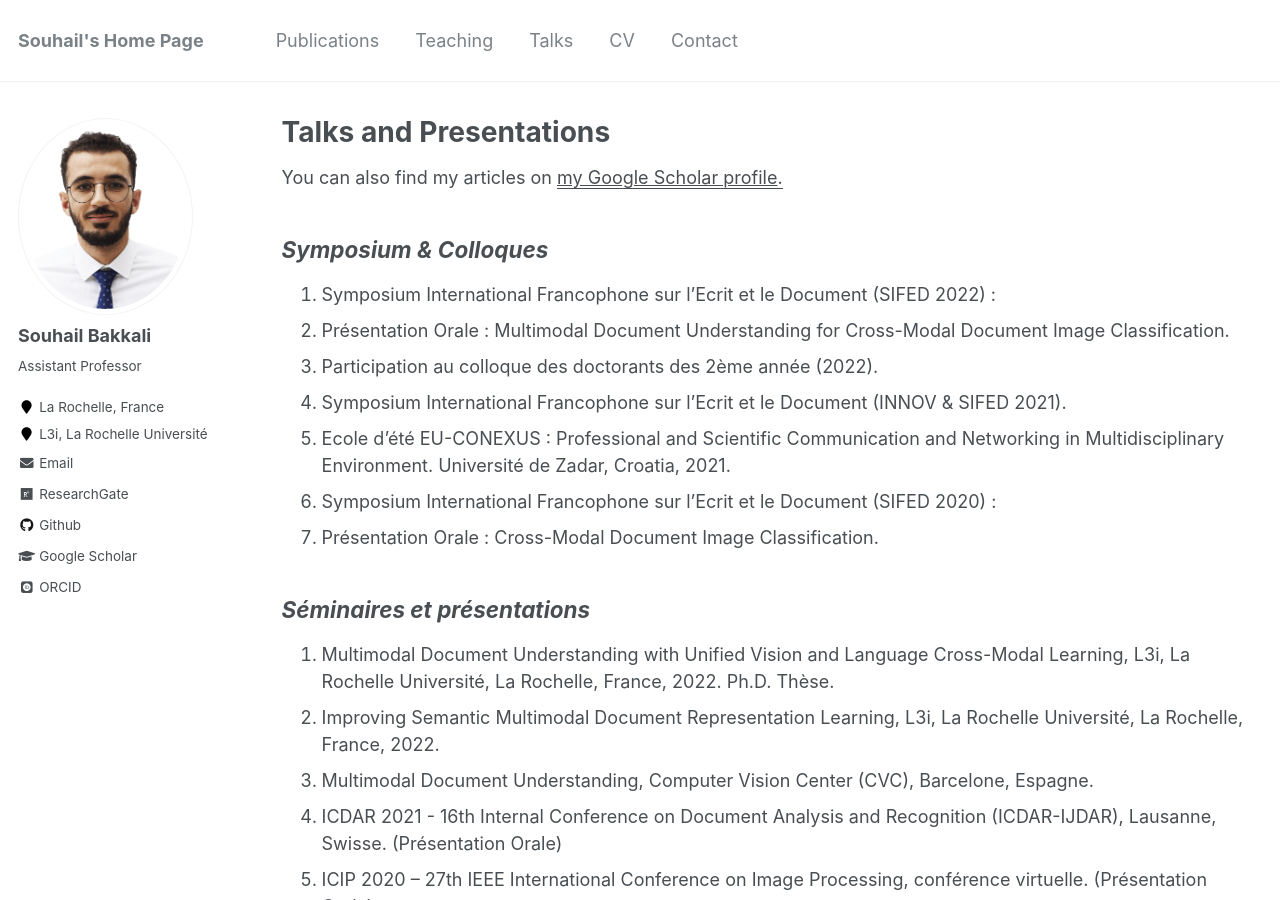
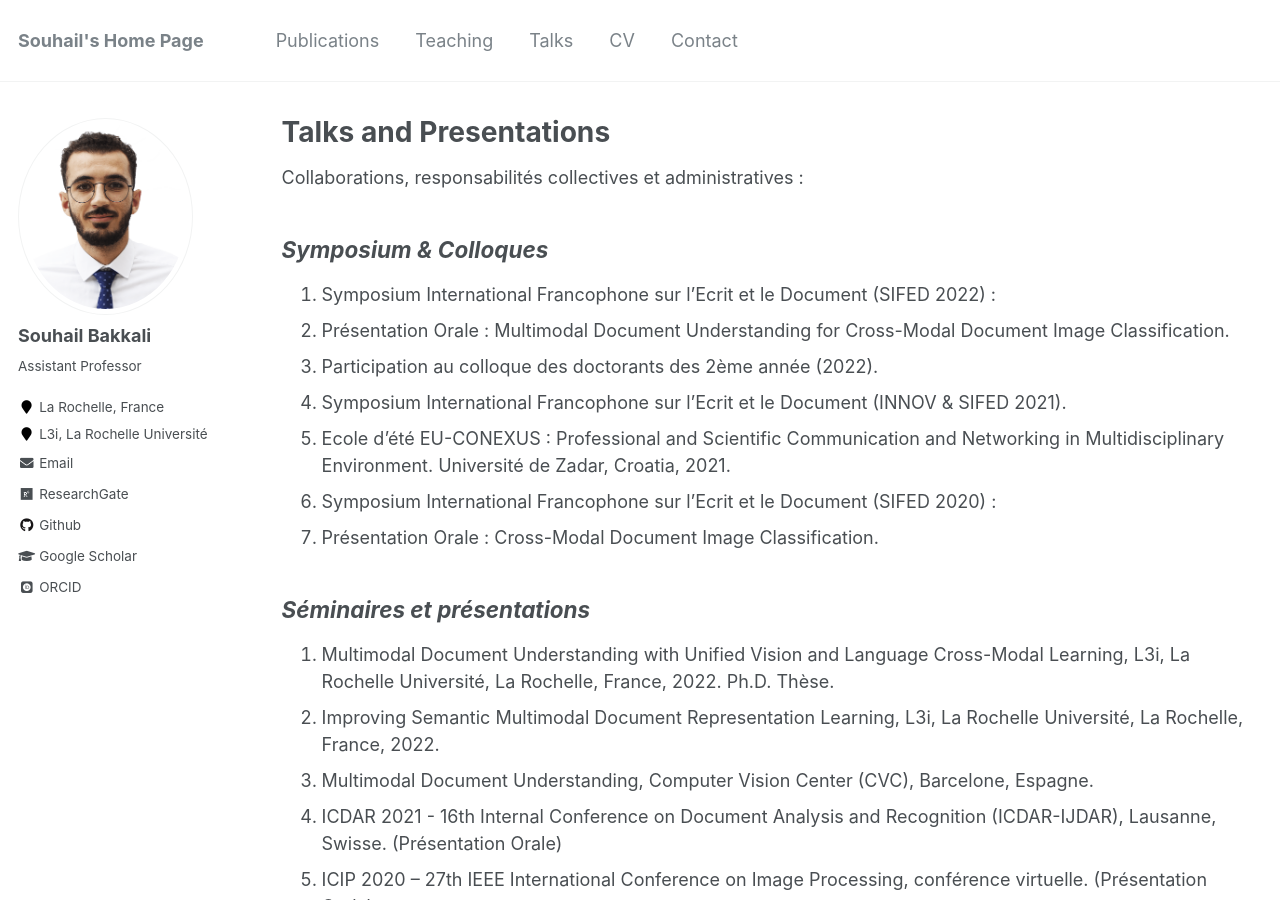
Before and after one commit to Sbakkalii/Sbakkalii.github.io, a Jekyll site: the page built from _talks/talks.md, in a window 1280 px wide and 900 px high. Built offline with Jekyll 4.4.1, drawn with Linux system fonts in a browser that asks for light colours; some web fonts are replaced.

Commit message:
Update talks.md

```diff
--- a/_talks/talks.md
+++ b/_talks/talks.md
@@ -7,8 +7,7 @@ redirect_from:
   - /resume
 ---
 
-{% include base_path %}
-You can also find my articles on <u><a href="https://scholar.google.com/citations?user=gO_Q48IAAAAJ&hl=fr">my Google Scholar profile</a>.</u>
+Collaborations, responsabilités collectives et administratives :
 
 ## <i> **Symposium & Colloques** </i>
 
```
